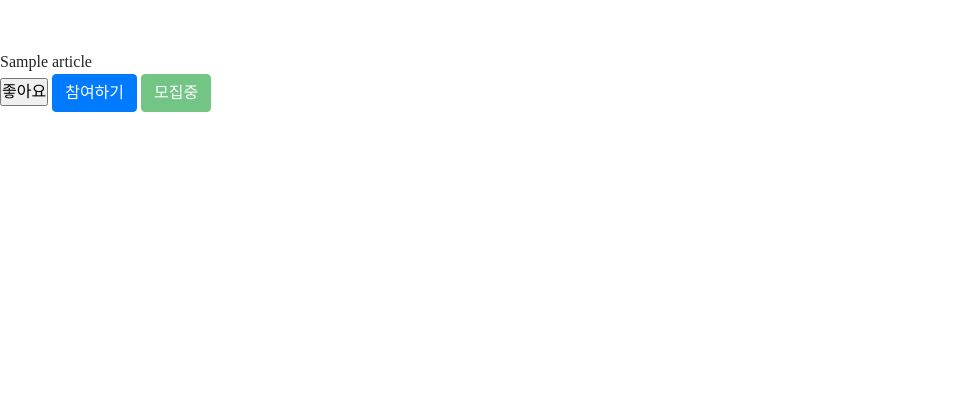
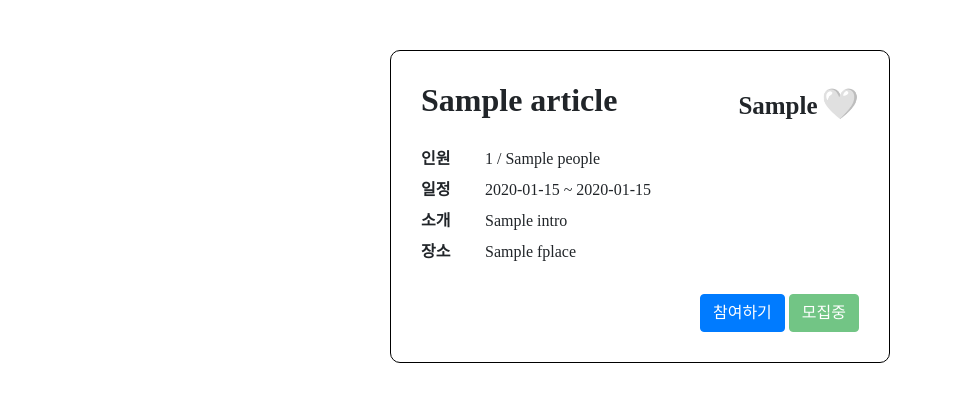
Before and after one commit to yunchanpark/studyProject, a Flask app: page /api/detail in a window 1280 px wide. Shown: the part 100-502 px from the top of the page, without its empty margins (0-953 px from the left). Run offline with Flask 2, Linux system fonts and the light colour scheme; a database or web service that is not in the repository returns one stand-in record (values such as "Sample title"); some libraries are stand-ins or nearby versions.

Commit message:
yunchan#11
상세페이지 css

```diff
--- a/meeting/app.py
+++ b/meeting/app.py
@@ -35,11 +35,11 @@ def api_login():
         password_receive.encode('utf-8')).hexdigest()
     result = db.user.find_one(
         {'user_id': id_receive, 'password': password_hash})
-
     if result is not None:
         payload = {
             'id': id_receive,
-            'exp': datetime.datetime.utcnow() + datetime.timedelta(minutes=60 * 60 * 24)
+            'exp': datetime.datetime.utcnow() + datetime.timedelta(minutes=60 * 60 * 24),
+            'name': result['name']
         }
         token = jwt.encode(payload, SECRET_KEY, algorithm='HS256')
 
@@ -134,7 +134,7 @@ def create_article():
 
     article = {'uId': uid['id'], 'title': title_receive, 'intro': intro_receive, 'people': people_receive,
                 'sdate': sdate_receive, 'edate': edate_receive, 'fplace': fplace_receive,
-                'splace': splace_receive, 'desc': desc_receive, 'count': count_receive
+                'splace': splace_receive, 'desc': desc_receive, 'count': count_receive, 'likeCnt': 0
                 }
 
     # 3. mongoDB에 데이터를 넣기
@@ -233,11 +233,16 @@ def like():
         postId_receive = request.form['postId_give']
         token = request.form['token']
         uid = jwt.decode(token, SECRET_KEY, algorithms='HS256')
+        post = dbPost.articles.find_one({'_id': ObjectId(postId_receive)})
         if likeCheck(postId_receive, uid['id']):
             dbLike.like.insert_one({'post_id': postId_receive, 'member_id': uid['id']})
-            return jsonify({'result': True, 'msg': '좋아요'})
+            likeCount = int(post['likeCnt'])+1
+            dbPost.articles.update_one({'_id': ObjectId(postId_receive)}, {"$set": {'likeCnt': likeCount}})
+            return jsonify({'result': True, 'msg': '좋아요', 'likeCnt': likeCount})
+        likeCount = int(post['likeCnt'])-1
+        dbPost.articles.update_one({'_id': ObjectId(postId_receive)}, {"$set": {'likeCnt': likeCount}})
         dbLike.like.delete_one({'post_id': postId_receive, 'member_id': uid['id']})
-        return jsonify({'result': False, 'msg': '좋아요 취소'})
+        return jsonify({'result': False, 'msg': '좋아요 취소', 'likeCnt': likeCount})
     except jwt.ExpiredSignatureError:
         return redirect(url_for("login", msg="로그인 시간이 만료되었습니다."))
         # 만약 해당 token이 올바르게 디코딩되지 않는다면, 아래와 같은 코드를 실행합니다.
--- a/meeting/static/css/detail.css
+++ b/meeting/static/css/detail.css
@@ -1,3 +1,52 @@
 .wrap {
     margin-top: 150px;
 }
+
+.detailContent {
+    position: relative;
+    margin: 0 auto;
+    width: 500px;
+    border: 1px solid black;
+    border-radius: 10px;
+    padding: 30px;
+}
+
+.detailMenu {
+    margin: 7px 0;
+}
+
+.firstTd {
+    display: inline-block;
+    width: 60px;
+    font-weight: bold;
+}
+
+#detailTop {
+    margin-bottom: 20px;
+}
+
+#detailTitle {
+    display: inline-block;
+    font-weight: bold;
+}
+
+#likeWrap {
+    position: absolute;
+    right: 30px;
+}
+
+#likeBtn {
+    font-size: 30px;
+    cursor: pointer;
+}
+
+#likeCnt {
+    font-size: 25px;
+    font-weight: bold;
+}
+
+#joinBtn {
+    text-align: right;
+    right: 0;
+    margin-top: 30px;
+}
--- a/meeting/static/js/detail.js
+++ b/meeting/static/js/detail.js
@@ -12,10 +12,11 @@ function likeBtn(_id) {
         },
         success: function (data) {
             if(data.result) {
-                $('#likeBtn').val('좋아요 누른 상태')
+                $('#likeBtn').text('❤️')
             } else {
-                $('#likeBtn').val('좋아요 안누른 상태')
+                $('#likeBtn').text('🤍')
             }
+            $('#likeCnt').text(data.likeCnt)
         }
     });
 }
@@ -44,10 +45,11 @@ function join(_id) {
             }
 
             if (data.result) {
-                $('#join').val('참여하기 누른 상태')
+                $('#join').val('참여하기 취소')
             } else {
-                $('#join').val('참여하기 안누른 상태')
+                $('#join').val('참여하기')
             }
+            $('#peopleCnt').text(data.count)
         }
     });
 }
--- a/meeting/static/js/header.js
+++ b/meeting/static/js/header.js
@@ -2,7 +2,7 @@ $(document).ready(function () {
     let token = $.cookie('myToken');
     if (token !== undefined) {
         token = JSON.parse(atob(token.split('.')[1]));
-        $('#user_name').text(token.id + " 님")
+        $('#user_name').text(token.name + " 님")
     }
 });
 
--- a/meeting/templates/broad/detail.html
+++ b/meeting/templates/broad/detail.html
@@ -13,16 +13,42 @@
 <body>
     <div class="wrap">
         {% include 'includes/header.html' %}
-        {{article}}
+        <div class="detailContent">
+            <div id="detailTop">
+                <h2 id="detailTitle">{{article.title}}</h2>
+                <span id="likeWrap">
+                    <span id="likeCnt">{{article.likeCnt}}</span>
+                    <span id="likeBtn" onclick="likeBtn('{{article._id}}')">
+                        🤍
+                    </span>
+                </span>
+            </div>
+            <div class="detailMenu">
+                <span class="firstTd">인원</span>
+                <span id="peopleCnt">{{article.count}}</span> / <span>{{article.people}}</span>
+            </div>
+            <div class="detailMenu">
+                <span class="firstTd">일정</span>
+                <span>{{article.sdate}}</span> ~ <span>{{article.edate}}</span>
+            </div>
+            <div class="detailMenu">
+                <span class="firstTd">소개</span>
+                <span>{{article.intro}}</span>
+            </div>
+            <div class="detailMenu">
+                <span class="firstTd">장소</span>
+                <span>{{article.fplace}}</span>
+            </div>
+            <div id="joinBtn">
+                <input id="join" class="btn btn-primary" type="button" onclick="join('{{article._id}}')" value="참여하기">
+                {% if article.people|int > article.count|int %}
+                <input id="joinCk" class="btn btn-success" disabled type="button" value="모집중">
+                {% else %}
+                <input id="joinCk" class="btn btn-secondary" disabled type="button" value="인원마감">
+                {% endif %}
+            </div>
+        </div>
         <br>
-        <input type="button" name="" id="likeBtn" value="좋아요" onclick="likeBtn('{{article._id}}')">
-        <input id="join" class="btn btn-primary" type="button" onclick="join('{{article._id}}')" value="참여하기">
-        {% if article.people|int > article.count|int %}
-        <input id="joinCk" class="btn btn-success" disabled type="button" value="모집중">
-        {% else %}
-        <input id="joinCk" class="btn btn-secondary" disabled type="button" value="인원마감">
-        {% endif %}
-
         {% include 'includes/plugin.html'%}
         <script src="/static/js/detail.js"></script>
         {% if request.cookies.get('myToken') is not none %}
@@ -39,9 +65,9 @@
                     },
                     success: function (data) {
                         if (data.join) {
-                            $('#join').val('참여하기 누른 상태')
+                            $('#join').val('참여하기 취소')
                         } else {
-                            $('#join').val('참여하기 안누른 상태')
+                            $('#join').val('참여하기')
                         }
                     }
                 });
@@ -59,9 +85,9 @@
                     },
                     success: function (data) {
                         if (data.like) {
-                            $('#likeBtn').val('좋아요 누른 상태')
+                            $('#likeBtn').text('❤️')
                         } else {
-                            $('#likeBtn').val('좋아요 안누른 상태')
+                            $('#likeBtn').text('🤍')
                         }
                     }
                 });
--- a/meeting/templates/broad/edit.html
+++ b/meeting/templates/broad/edit.html
@@ -59,7 +59,7 @@
         <input id="startDate" type="date" placeholder="시작일" value="{{article.sdate}}">
         <input id="endDate" type="date" placeholder="종료일" value="{{article.edate}}">
         <div>위치</div>
-        <input id="firstPlace" type="text" placeholder="주소 입력" value="{{article.fpalce}}">
+        <input id="firstPlace" type="text" placeholder="주소 입력" value="{{article.fplace}}">
         <input id="secondPlace" type="text" placeholder="상세주소 입력" value="{{article.splace}}">
         <div>상세설명</div>
         <textarea id="studyDesc" cols="30" rows="10" placeholder="내용을 입력해주세요">{{article.desc}}</textarea>
--- a/meeting/templates/includes/plugin.html
+++ b/meeting/templates/includes/plugin.html
@@ -1,3 +1,4 @@
 <script src="https://ajax.googleapis.com/ajax/libs/jquery/3.6.0/jquery.min.js"></script>
 <script src="https://cdnjs.cloudflare.com/ajax/libs/jquery-cookie/1.4.1/jquery.cookie.js"></script>
+<script src="https://kit.fontawesome.com/9828436f96.js" crossorigin="anonymous"></script>
 <script src="/static/js/header.js"></script>
```
